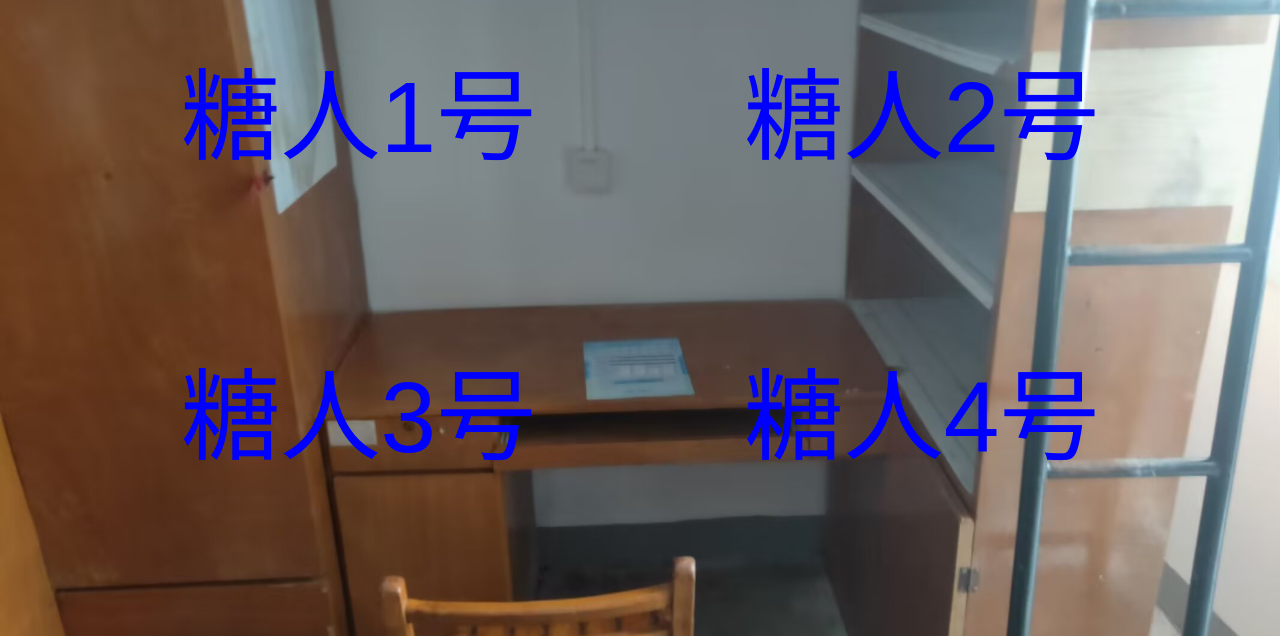
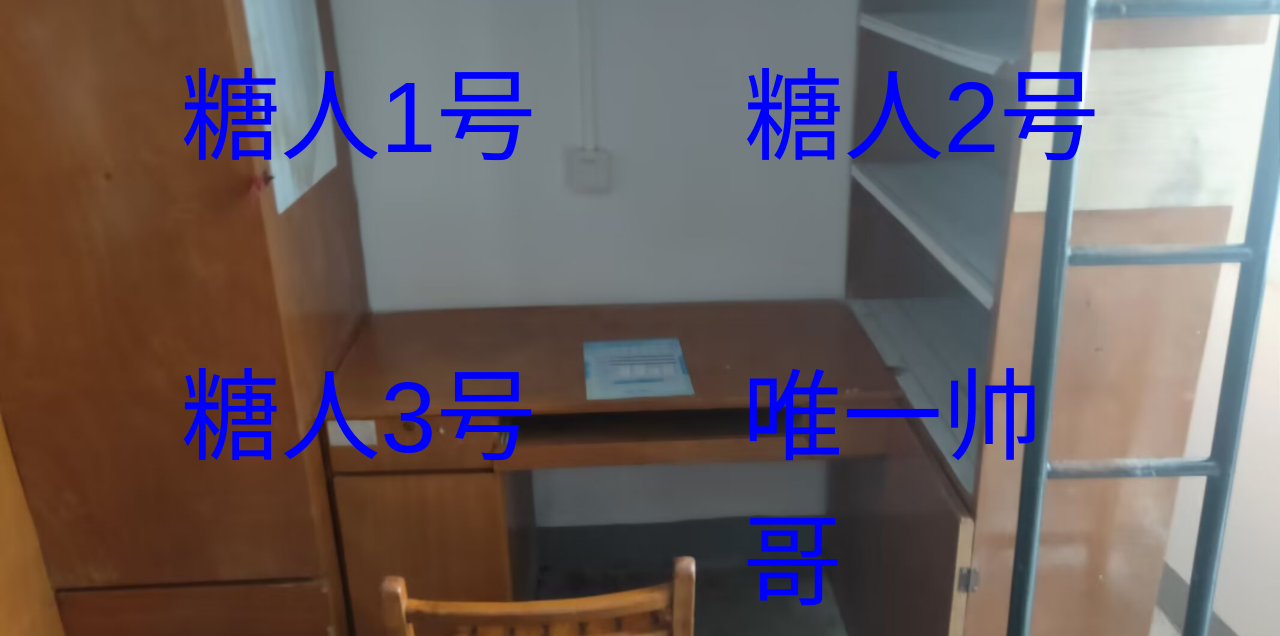
Before and after one commit to abigegg1/myweb, a plain HTML site: page wodesushe.html in a window 1280 px wide. Shown: the part 164-800 px from the top of the page. Drawn offline with Linux system fonts and the light colour scheme.

Commit message:
Update wodesushe.html

```diff
--- a/wodesushe.html
+++ b/wodesushe.html
@@ -88,7 +88,7 @@
 	</a>
 	<a href="https://ruilinli-l.github.io/lrl691/ "target="_blank"><p2>糖人2号</p2> </a>
 	<a href="https://zycc91.github.io/hzy684.github.io/index.html" target="_blank"><p3>糖人3号</p3> </a>
-	<a href="gerenzhuye.html"target="_blank"><p4>糖人4号</p4> </a>
+	<a href="gerenzhuye.html"target="_blank"><p4>唯一帅哥</p4> </a>
 <a href="gerenzhuye.html">
   <span class="positioned-text1">返回&lt;——</span>
 </a>
```
